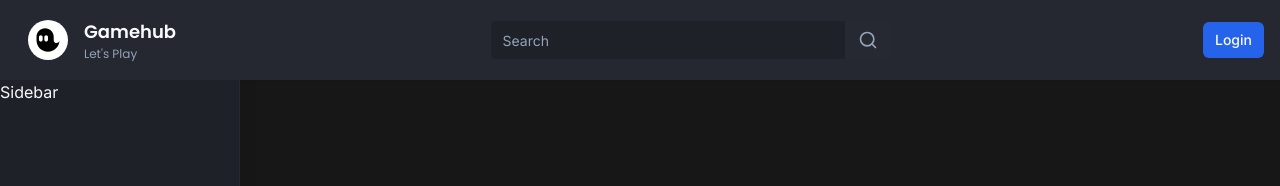
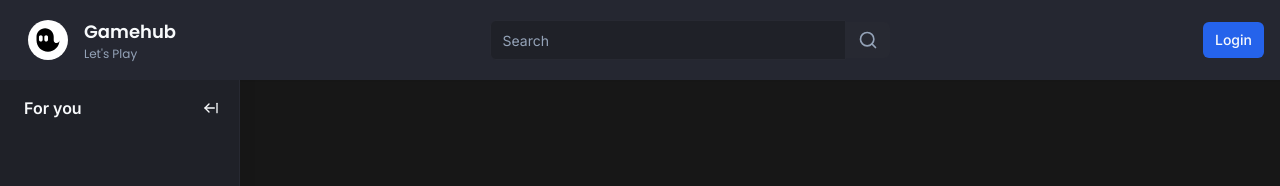
Before and after one commit to RedSkyRed/streaming-service, a Next.js app: page / in a window 1280 px wide. Shown: the top 186 px of the page. Built offline with nearby package versions, Linux system fonts and the light colour scheme; no server answers.

Commit message:
Halfway through setting up the sidebar

```diff
--- a/app/(browse)/__components/sidebar/index.tsx
+++ b/app/(browse)/__components/sidebar/index.tsx
@@ -1,11 +1,12 @@
 import {Wrapper} from "./wrapper"
+import {Toggle} from "./toggle"
 
 export const Sidebar = () => {
 // fetch followed and recommended
 
     return (
         <Wrapper>
-            Sidebar
+            <Toggle/>
         </Wrapper>
     )
 }
--- /dev/null
+++ b/app/(browse)/__components/sidebar/toggle.tsx
@@ -0,0 +1,33 @@
+"use client"
+
+import { ArrowLeftFromLine, ArrowRightFromLine } from "lucide-react";
+
+// import { Hint } from "@/components/hint";
+import { Button } from "@/components/ui/button";
+import { useSidebar } from "@/store/use-sidebar";
+// import { Skeleton } from "@/components/ui/skeleton";
+
+export const Toggle = () => {
+    const {
+        collapsed,
+        onExpand,
+        onCollapse
+    } = useSidebar((state) => state)
+
+    const label = collapsed ? "Expand" : "Collapse"
+
+    return (
+        <>
+            {!collapsed && (
+                <div className="p-3 pl-6 mb-2 flex items-center w-full">
+                    <p className="font-semibold text-primary">
+                        For you
+                    </p>
+                    <Button className="h-auto p-2 ml-auto" variant="ghost" onClick={onCollapse}>
+                        <ArrowLeftFromLine className="h-4 w-4"/>
+                    </Button>
+                </div>
+            )}
+        </>
+    )
+}
--- a/app/(browse)/__components/sidebar/wrapper.tsx
+++ b/app/(browse)/__components/sidebar/wrapper.tsx
@@ -1,5 +1,9 @@
+"use client"
 
+import {cn} from "@/lib/utils"
+import { useSidebar } from "@/store/use-sidebar"
 
+// This doesn't render its children as client sided. Why?
 interface WrapperProps {
     children: React.ReactNode
 }
@@ -7,9 +11,10 @@ interface WrapperProps {
 export const Wrapper = ({
     children
 }: WrapperProps) => {
+    const {collapsed} = useSidebar((state) => state)
     return (
         <aside
-            className="fixed left-0 flex flex-col w-60 h-full bg-background border-r border-[#2D2DE35] z-50"
+            className={cn("fixed left-0 flex flex-col w-60 h-full bg-background border-r border-[#2D2DE35] z-50", collapsed && "w-[70px]")}
         >
             {children}
         </aside>
--- /dev/null
+++ b/store/use-sidebar.ts
@@ -0,0 +1,16 @@
+import {create} from 'zustand'
+
+// Interfaces are ??
+interface SidebarStore {
+    collapsed: boolean
+    onExpand: () => void
+    onCollapse: () => void
+}
+
+// Need to learn how to write objects and functions
+// Need to learn what the set keyword does
+export const useSidebar = create<SidebarStore>((set) => ({
+    collapsed: false,
+    onExpand: () => set(() => ({collapsed: false})),
+    onCollapse: () => set(() => ({collapsed: true}))
+}))
```
